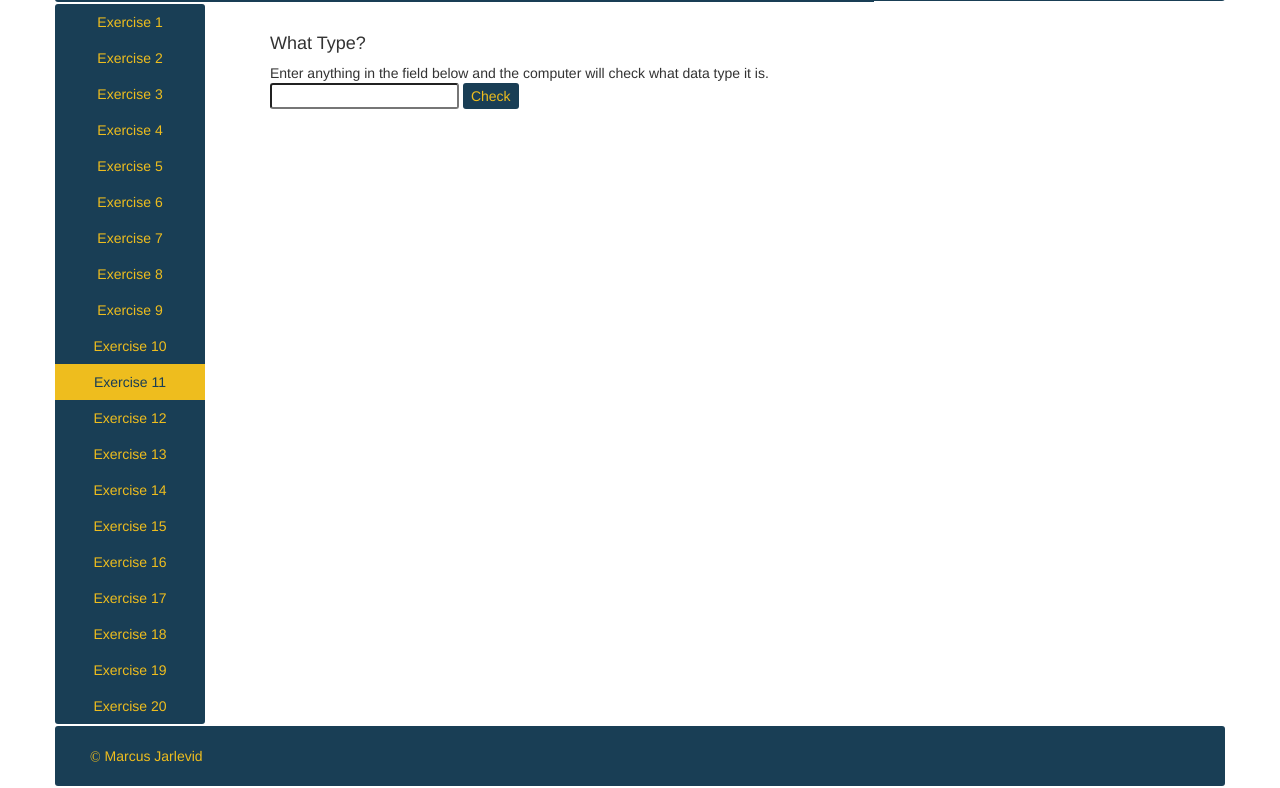
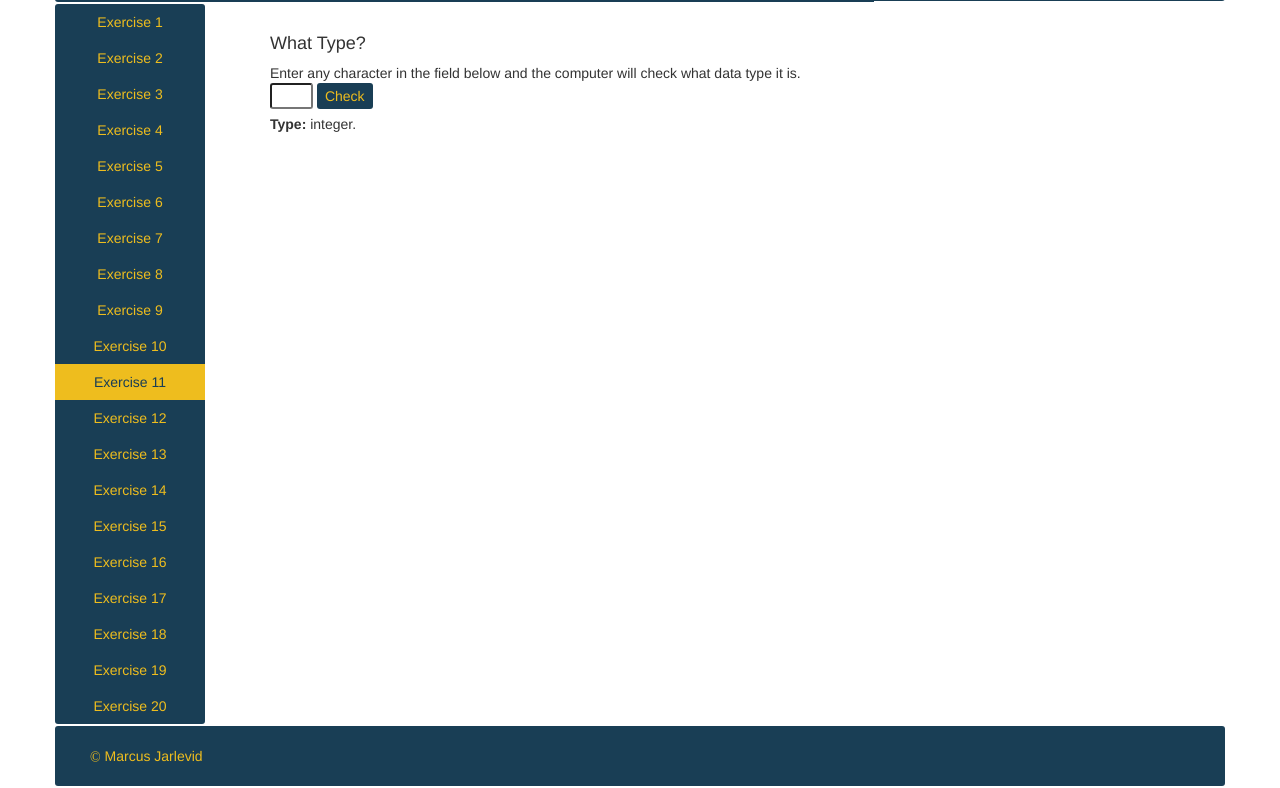
Before and after one commit to Jallelainen/Javascript-Exercises, a plain HTML site: page exercise11.html in a window 1280 px wide. Both pictures are taken after a click on the button "Check". Shown: the part 110-898 px from the top of the page. Drawn offline with nearby package versions, Linux system fonts and the light colour scheme.

Commit message:
ex 11 done

```diff
--- a/exercise11.html
+++ b/exercise11.html
@@ -51,8 +51,8 @@
             </div>
             <div class="col-lg-10">
                 <h4>What Type?</h4>
-                <p>Enter anything in the field below and the computer will check what data type it is.</p>
-                <input type="text" id="input">
+                <p>Enter any character in the field below and the computer will check what data type it is.</p>
+                <input type="text" maxlength="1" size="2" id="input">
                 <button onclick="whatType()">Check</button>
                 <p id="outcome"></p>
             </div>
--- a/exerciseScript.js
+++ b/exerciseScript.js
@@ -228,8 +228,14 @@ function primeNumber() {
 
 //EX 11
 function whatType() {
-    var type = document.getElementById("input").type;
-    console.log(type);
+    var type = document.getElementById("input").value;
+    console.log(type.type);
+
+    if(isNaN(type)){
+      document.getElementById("outcome").innerHTML = "<b>Type: </b>string.";
+    }else{
+      document.getElementById("outcome").innerHTML = "<b>Type: </b>integer.";
+    }
 }
 
 //EX 12
```
